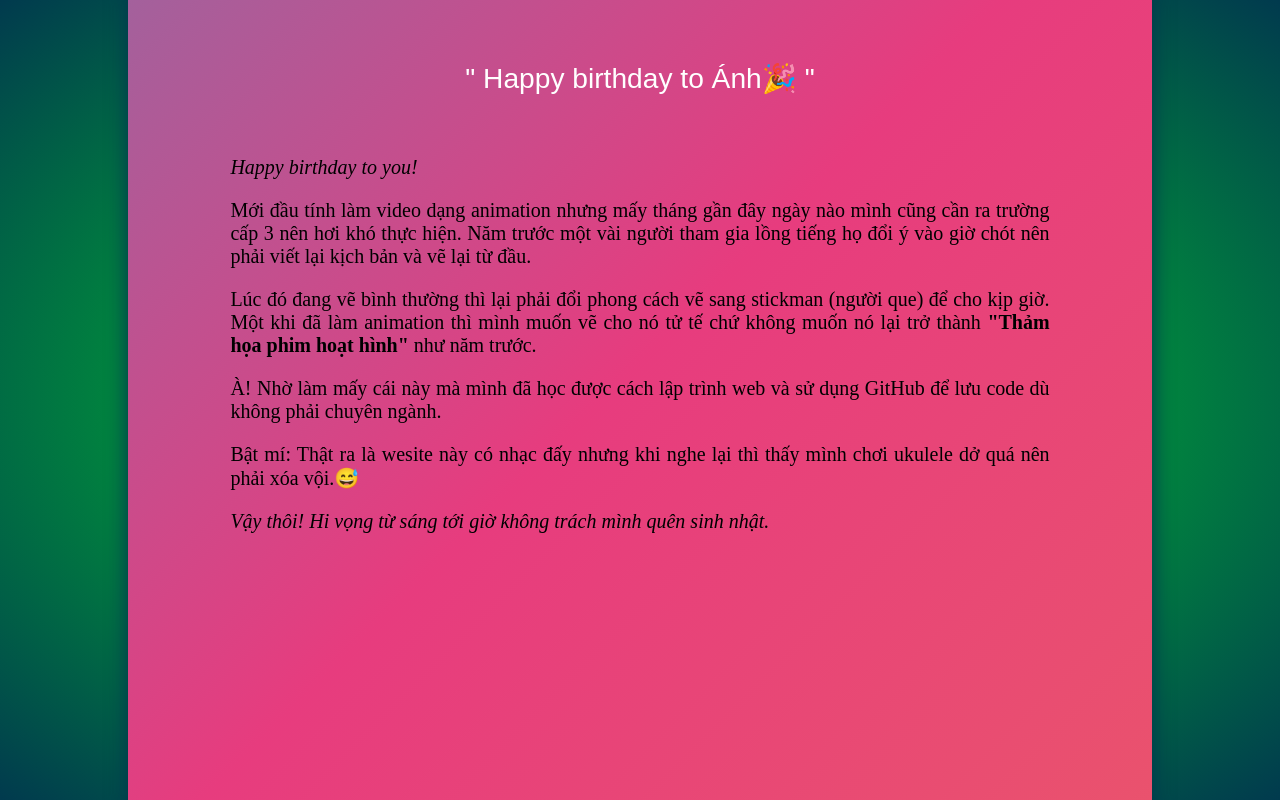
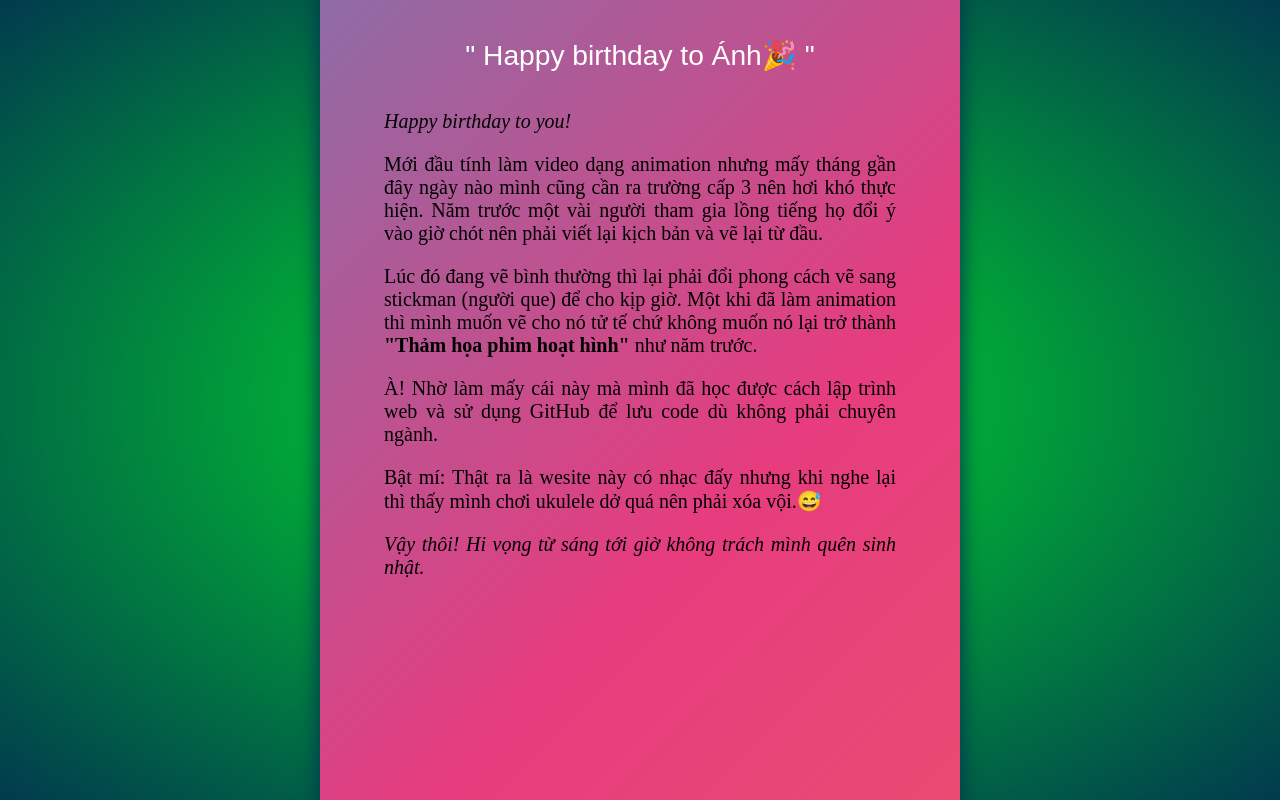
Before and after one commit to YCN-AFS/Happy-birthday-to-Anh, a plain HTML site: page index.html in a window 1280 px wide. Drawn offline with Linux system fonts and the light colour scheme.

Commit message:
Update index.html

```diff
--- a/index.html
+++ b/index.html
@@ -24,7 +24,7 @@
 	padding-top: 3%;
 	padding-bottom: 3%;
 	color: black;
-	width: 80%;
+	width: %;
 	height: 80%;
 	position: fixed;
 	top: 50%;
```
